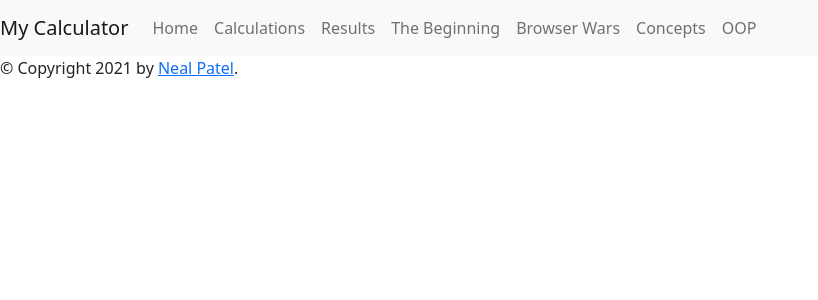
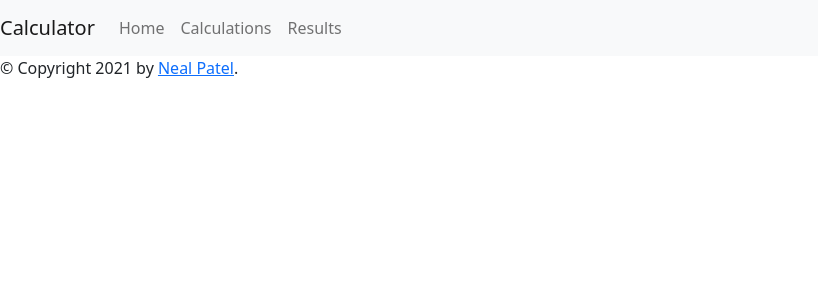
Before and after one commit to np649/Bootstrap-Docker-Project, a Flask app: template app/templates/base.html in a window 1280 px wide. Shown: the top 300 px of the page, without its empty margins (0-818 px from the left). Run offline with Flask 2, Linux system fonts and the light colour scheme; the template is opened without the code that fills it, so the values that code supplies are empty; parts of the project's set-up code (start-up, migrations or seed data) failed here and were passed over.

Commit message:
more fixes

```diff
--- a/app/templates/base.html
+++ b/app/templates/base.html
@@ -16,7 +16,7 @@
 </head>
 <body>
 <nav class="navbar navbar-expand-lg navbar-light bg-light">
-    <a class="navbar-brand" href="#">My Calculator</a>
+    <a class="navbar-brand" href="#">Calculator</a>
     <button class="navbar-toggler" type="button" data-toggle="collapse" data-target="#navbarNav"
             aria-controls="navbarNav" aria-expanded="false" aria-label="Toggle navigation">
         <span class="navbar-toggler-icon"></span>
@@ -31,18 +31,6 @@
             </li>
             <li class="nav-item">
                 <a class="nav-link" href="/result">Results</a>
-            </li>
-            <li class="nav-item">
-                <a class="nav-link" href="/TheBeginning">The Beginning</a>
-            </li>
-            <li class="nav-item">
-                <a class="nav-link" href="/BrowserWars">Browser Wars</a>
-            </li>
-            <li class="nav-item">
-                <a class="nav-link" href="/Concepts">Concepts</a>
-            </li>
-            <li class="nav-item">
-                <a class="nav-link" href="/OOP">OOP</a>
             </li>
         </ul>
     </div>
```
